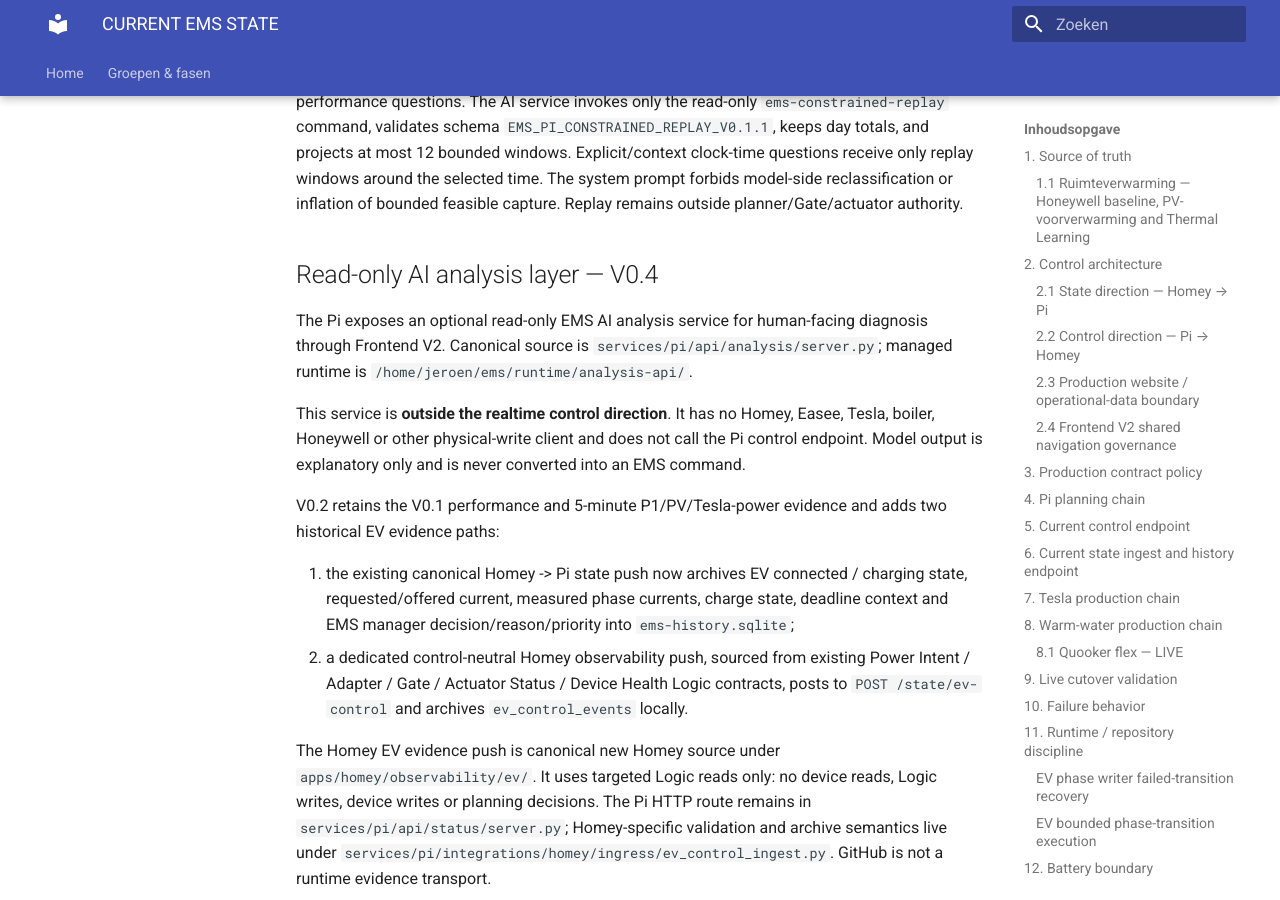
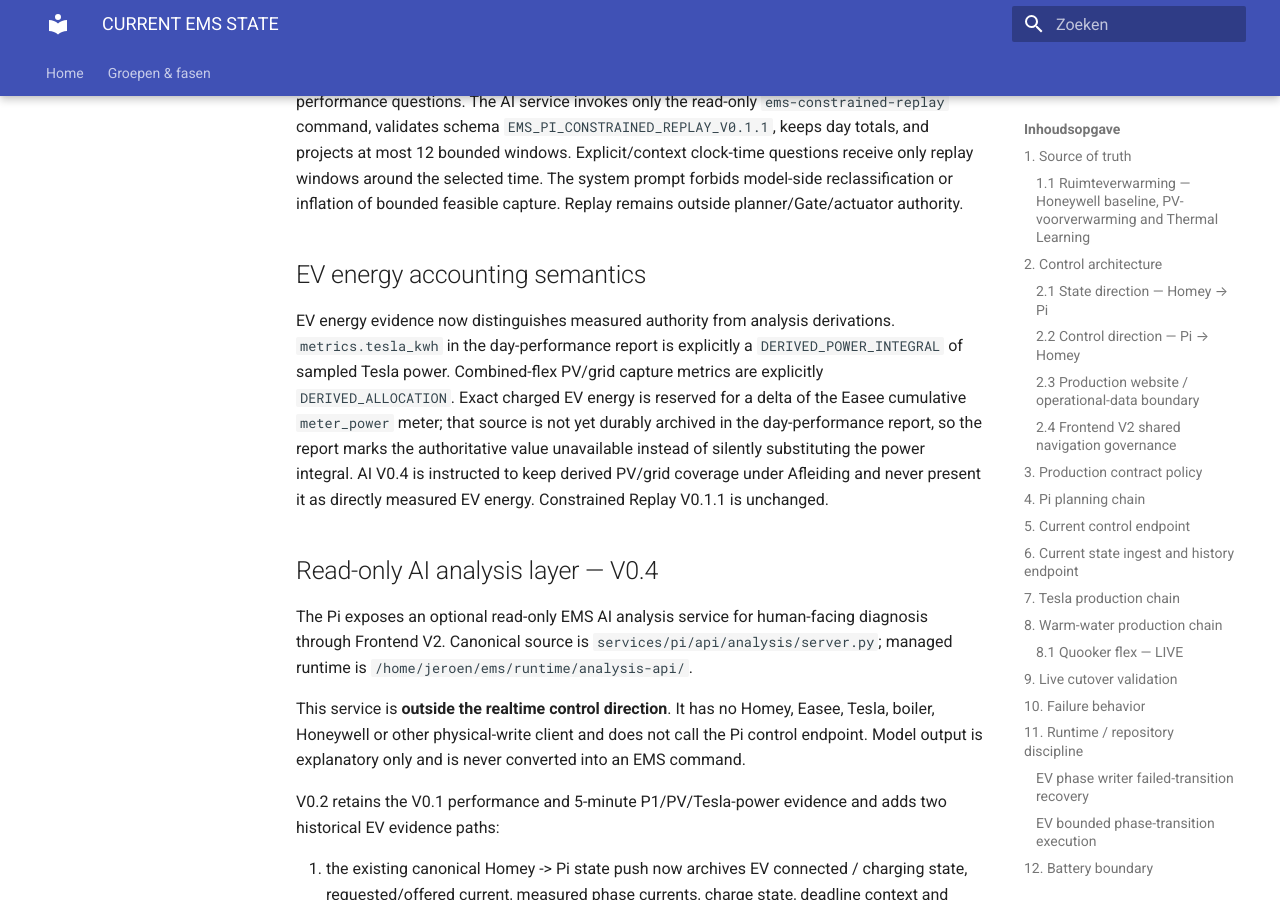
Before and after one commit to OnsKasteeltje/homey-energy-manual, an MkDocs documentation site: the page built from docs/architecture/CURRENT-EMS-STATE.md, in a window 1280 px wide and 900 px high, scrolled down 26139 px. Built offline with MkDocs 1.6.1 and Material for MkDocs 9.7.7, drawn with Linux system fonts in a browser that asks for light colours.

Commit message:
docs(ai): record EV energy semantics fix

```diff
--- a/docs/architecture/CURRENT-EMS-STATE.md
+++ b/docs/architecture/CURRENT-EMS-STATE.md
@@ -492,6 +492,19 @@ windows around the selected time. The system prompt forbids model-side
 reclassification or inflation of bounded feasible capture. Replay remains
 outside planner/Gate/actuator authority.
 
+## EV energy accounting semantics
+
+EV energy evidence now distinguishes measured authority from analysis
+derivations. `metrics.tesla_kwh` in the day-performance report is explicitly a
+`DERIVED_POWER_INTEGRAL` of sampled Tesla power. Combined-flex PV/grid capture
+metrics are explicitly `DERIVED_ALLOCATION`. Exact charged EV energy is
+reserved for a delta of the Easee cumulative `meter_power` meter; that source
+is not yet durably archived in the day-performance report, so the report marks
+the authoritative value unavailable instead of silently substituting the power
+integral. AI V0.4 is instructed to keep derived PV/grid coverage under
+Afleiding and never present it as directly measured EV energy. Constrained
+Replay V0.1.1 is unchanged.
+
 ## Read-only AI analysis layer — V0.4
 
 The Pi exposes an optional read-only EMS AI analysis service for human-facing
```
